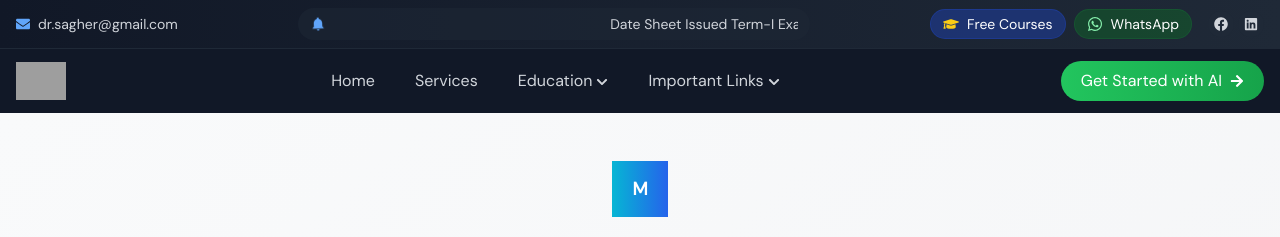
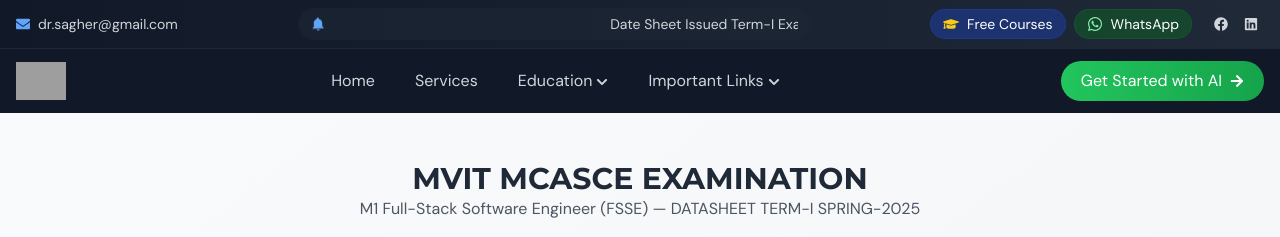
Before and after one commit to mvut/mvut, a Next.js app: page /pages/datesheet in a window 1280 px wide. Shown: the top 237 px of the page. Built offline with nearby package versions, Linux system fonts and the light colour scheme; grey boxes are pictures that could not be loaded.

Commit message:
Date Sheet v1.2

```diff
--- a/app/pages/datesheet/page.tsx
+++ b/app/pages/datesheet/page.tsx
@@ -27,32 +27,9 @@ export default function DatasheetPage() {
                     animate={{ opacity: 1, y: 0 }}
                     transition={{ duration: 0.6 }}
                 >
-                    <div className="flex justify-center mb-4">
-                        <div className="bg-gradient-to-r from-cyan-500 to-blue-600 w-14 h-14 rounded-lg flex items-center justify-center">
-                            <span className="text-white font-bold text-lg">M</span>
-                        </div>
-                    </div>
                     <h1 className="text-2xl md:text-3xl font-bold text-gray-800">MVIT MCASCE EXAMINATION</h1>
                     <p className="text-gray-600">M1 Full-Stack Software Engineer (FSSE) — DATASHEET TERM-I SPRING-2025</p>
                 </motion.div>
-
-                {/* Download Button */}
-                <div className="flex justify-center mb-8">
-                    <PDFDownloadLink
-                        document={<DatasheetPDF />}
-                        fileName="MVIT_Datasheet_Term-I_Spring-2025.pdf"
-                        className="inline-flex items-center gap-2 bg-red-600 hover:bg-red-700 text-white font-medium py-2 px-6 rounded-lg transition shadow-md"
-                    >
-                        {({ loading }) =>
-                            loading ? 'Preparing PDF...' : (
-                                <>
-                                    <FaFilePdf className="text-xl" />
-                                    Download PDF Datasheet
-                                </>
-                            )
-                        }
-                    </PDFDownloadLink>
-                </div>
 
                 {/* Table */}
                 <motion.div
--- a/package.json
+++ b/package.json
@@ -45,6 +45,7 @@
     "react-icons": "^5.2.1",
     "react-intersection-observer": "^9.16.0",
     "react-markdown": "^10.1.0",
+    "react-pdf": "^10.2.0",
     "react-simple-typewriter": "^5.0.1",
     "react-to-print": "^3.0.6",
     "react-type-animation": "^3.2.0",
```
Also changed, not shown: 1 other file (tests, documents, lock files or other folders).
